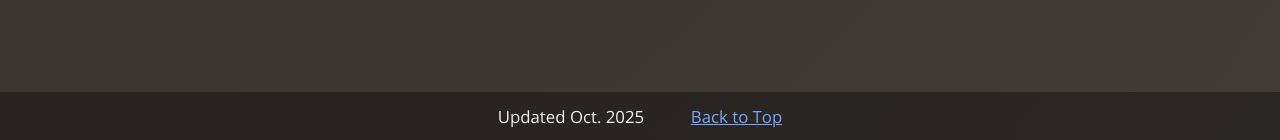
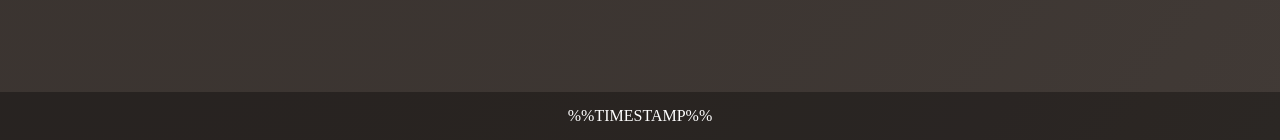
Before and after one commit to travis-heavener/travis-heavener.github.io, a Python web app: template templates/resume/index.html in a window 1280 px wide. Shown: the part 1788-1928 px from the top of the page. Run offline with Jinja, Linux system fonts and the light colour scheme; the template is opened without the code that fills it, so the values that code supplies are empty.

Commit message:
Add timestamp stub

```diff
--- a/templates/resume/index.html
+++ b/templates/resume/index.html
@@ -235,7 +235,7 @@
             </div>
         </div>
         <div id="footer-div">
-            <p>Updated Oct. 2025 &emsp; &emsp; <a href="#">Back to Top</a></p>
+            %%TIMESTAMP%%
         </div>
     </body>
 </html>
```
